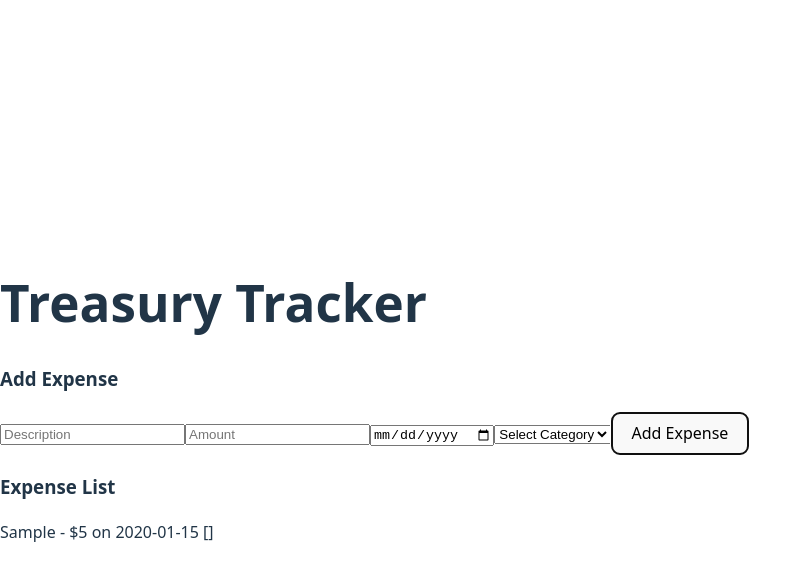
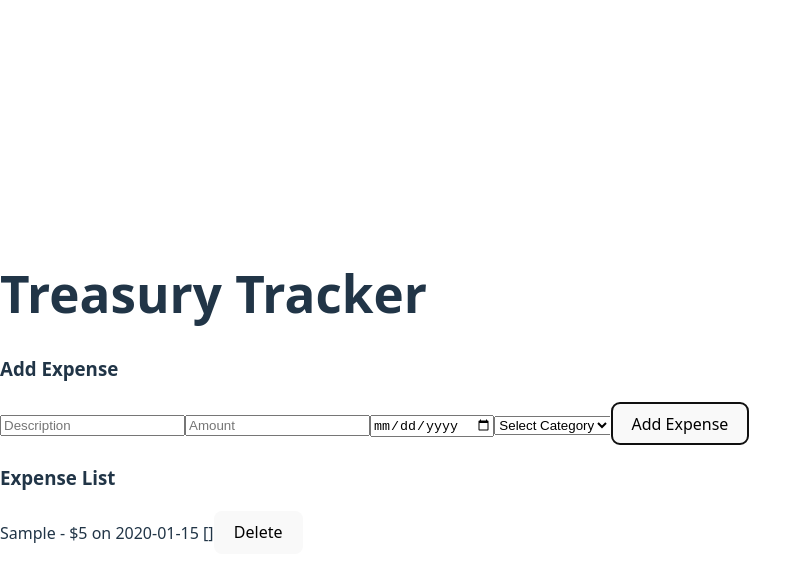
Before and after one commit to MarcosRamaR/treasurytracker, a React (Vite) app in the folder frontend/: page / in a window 1280 px wide. Both pictures are taken after typing "Sample", "5", "2020-01-15" into the empty fields and a click on the button "Add Expense". Shown: the top 580 px of the page, without its empty margins (0-812 px from the left). Built offline with nearby package versions, Linux system fonts and the light colour scheme.

Commit message:
added function to delete

```diff
--- a/frontend/src/TreasuryApp.jsx
+++ b/frontend/src/TreasuryApp.jsx
@@ -8,14 +8,16 @@ export const TreasuryApp = () => {
   const handleAddExpense = (expense) => {
     setExpenses([...expenses, expense])
     }
-
+  const handleDeleteExpense = (id) => {
+    setExpenses(expenses.filter(item => item.id !== id))
+  }
 
   return (
     <>
       <div>
           <h1>Treasury Tracker</h1>
           <ExpenseForm onSubmit={handleAddExpense}/>
-          <ExpenseList expenses={expenses}/>
+          <ExpenseList expenses={expenses} onDelete={handleDeleteExpense}/>
       </div>
     </>
 
--- a/frontend/src/components/ExpenseList.jsx
+++ b/frontend/src/components/ExpenseList.jsx
@@ -1,4 +1,4 @@
-export function ExpenseList({expenses}) {
+export function ExpenseList({expenses, onDelete}) {
 
 
   return (
@@ -11,7 +11,10 @@ export function ExpenseList({expenses}) {
             <div>
                 {expenses.map(expense => (
                     <div key={expense.id}>
-                        <p>{expense.description} - ${expense.amount} on {expense.date} [{expense.category}]</p>
+                        <p>
+                            {expense.description} - ${expense.amount} on {expense.date} [{expense.category}]
+                            <button onClick={() => onDelete(expense.id)}>Delete</button>
+                        </p>
                     </div>
                 ))}
             </div>
```
